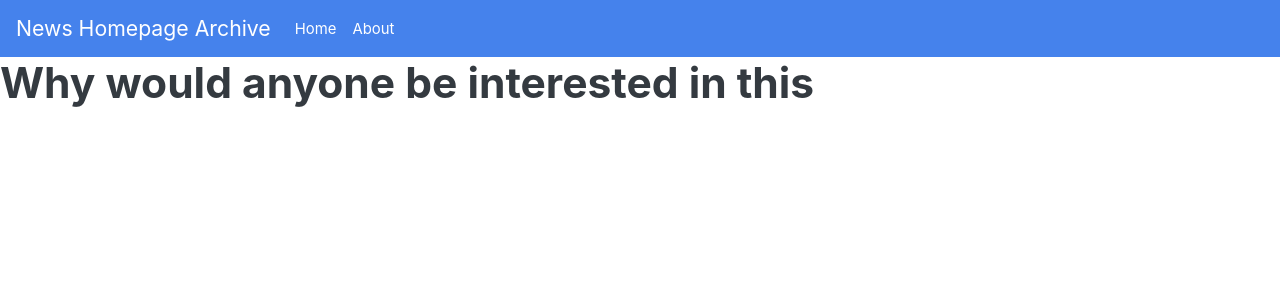
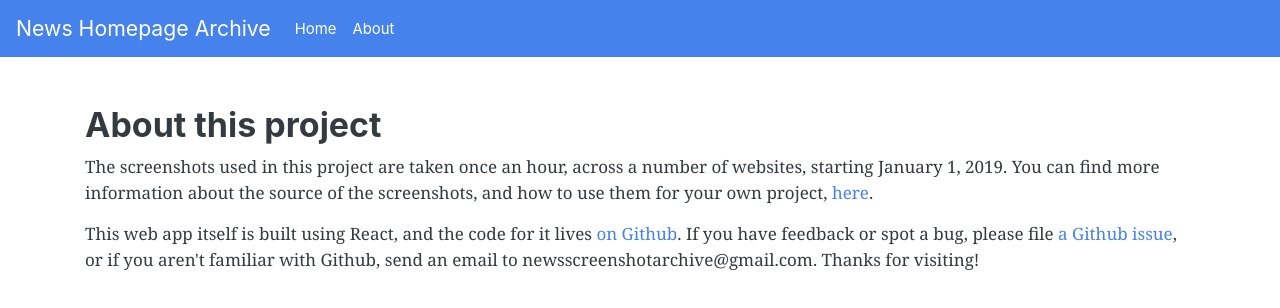
Before and after one commit to nrjones8/news-archive-explorer, a React (Create React App) app: page /#/about in a window 1280 px wide. Shown: the top 308 px of the page. Built offline with nearby package versions, Linux system fonts and the light colour scheme.

Commit message:
make real about page

```diff
--- a/src/About.js
+++ b/src/About.js
@@ -11,7 +11,18 @@ class About extends Component {
     return (
         <div>
             <NavBar />
-            <h1>Why would anyone be interested in this</h1>
+            <div className="container mt-5">
+                <h2>About this project</h2>
+                <p>
+                    The screenshots used in this project are taken once an hour, across a number of websites, starting January 1, 2019.
+                    You can find more information about the source of the screenshots, and how to use them for your own project,  <a href="https://github.com/nrjones8/website-screenshotter#news-homepage-archive">here</a>.
+                </p>
+                <p>
+                    This web app itself is built using React, and the code for it lives <a href="https://github.com/nrjones8/news-archive-explorer">on Github</a>. If
+                    you have feedback or spot a bug, please file <a href="https://github.com/nrjones8/news-archive-explorer/issues">a Github issue</a>, or if
+                    you aren't familiar with Github, send an email to newsscreenshotarchive@gmail.com. Thanks for visiting!
+                </p>
+            </div>
         </div>
     )
   }
```
